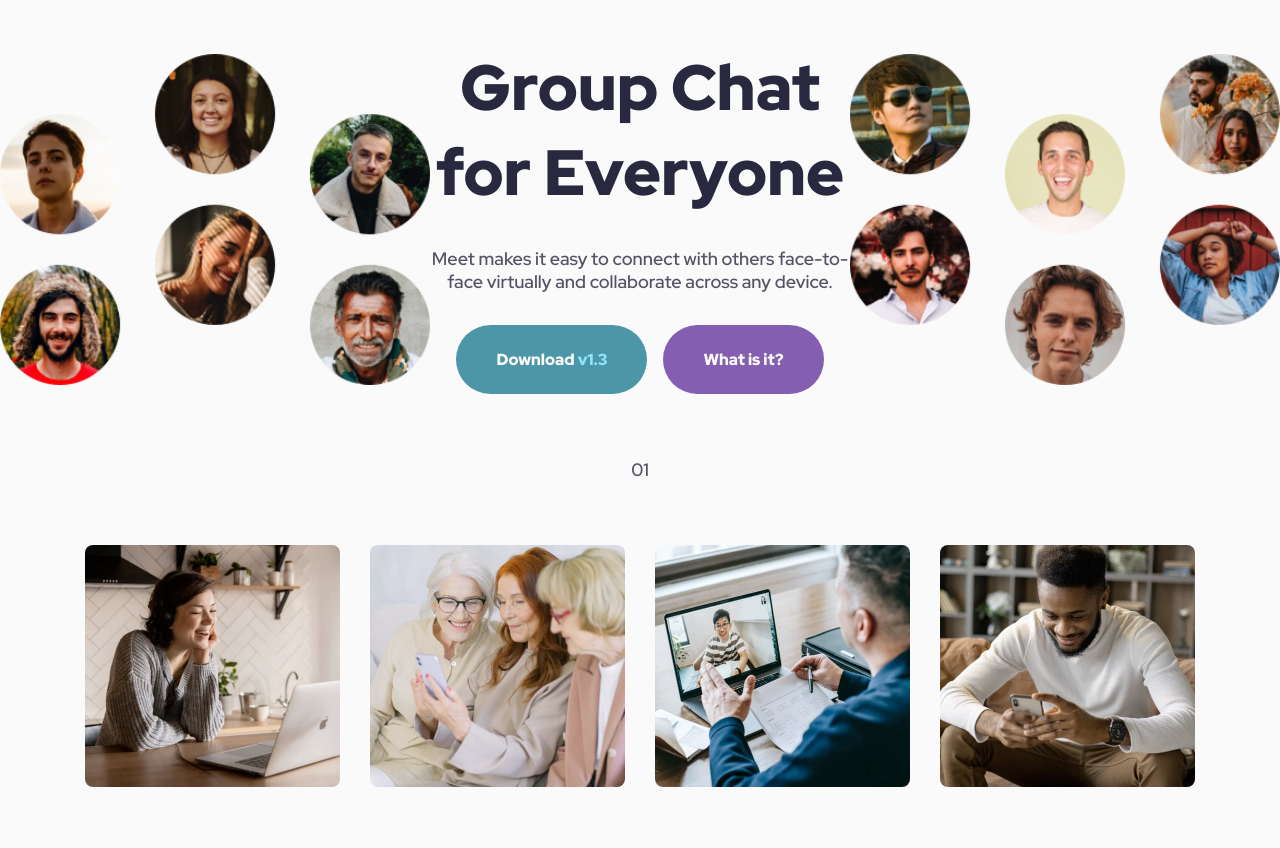
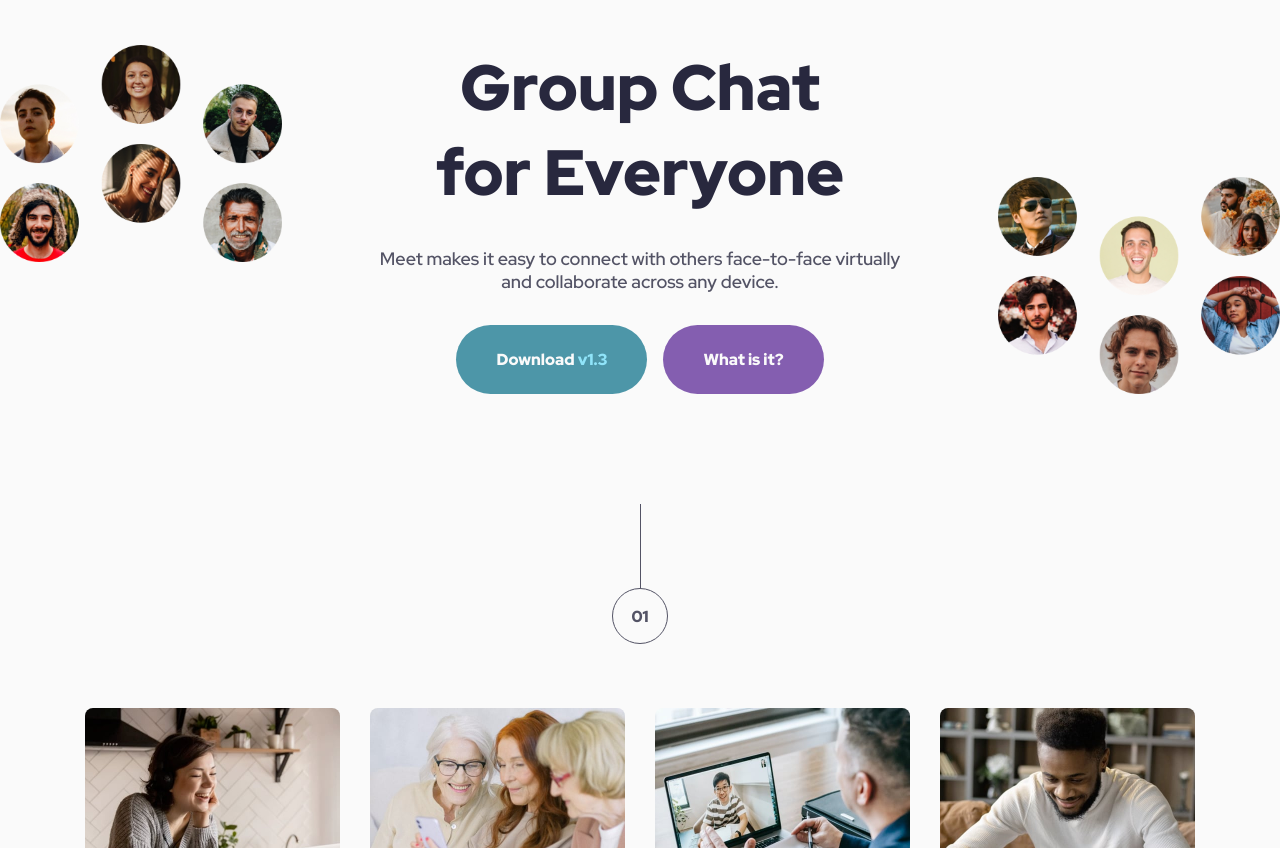
Before and after one commit to DarkstarXDD/meet-landing-page, a website built with Vite: page index.html in a window 1280 px wide. Shown: the part 79-927 px from the top of the page. Built offline with nearby package versions, Linux system fonts and the light colour scheme.

Commit message:
hero section & number elements

```diff
--- a/index.html
+++ b/index.html
@@ -46,7 +46,7 @@
     </header>
 
     <main class="main flex-column">
-      <section class="section hero-section flex-column">
+      <section class="section hero-section">
         <picture class="picture-left">
           <source
             media="(min-width: 80rem)"
@@ -91,7 +91,10 @@
       </section>
 
       <section class="section content-section content-section-one flex-column">
-        <div><p>01</p></div>
+        <div class="flex-column">
+          <div class="number-line"></div>
+          <p class="number flex-column">01</p>
+        </div>
         <div class="image-grid">
           <img
             class="image-item"
@@ -128,7 +131,10 @@
       </section>
 
       <section class="section content-section content-section-two flex-column">
-        <div><p>02</p></div>
+        <div class="flex-column">
+          <div class="number-line"></div>
+          <p class="number">02</p>
+        </div>
         <div class="content-wrapper-two flex-column">
           <h2 class="content-title content-title-two">
             Experience more together
--- a/styles.css
+++ b/styles.css
@@ -106,6 +106,8 @@ body {
 }
 
 .main {
+  width: 100%;
+  max-width: 92.75rem;
   gap: 4rem;
 }
 
@@ -119,11 +121,13 @@ body {
 }
 
 .hero-section {
+  display: grid;
+  place-items: center;
   gap: 3rem;
 }
 
 .hero-content {
-  max-width: 450px;
+  max-width: 28rem;
   gap: 1.5rem;
 }
 
@@ -175,6 +179,20 @@ body {
 
 .content-section-one {
   gap: 4rem;
+}
+
+.number-line {
+  height: 5.25rem;
+  border-left: 0.0625rem solid var(--clr-primary-body);
+}
+
+.number {
+  width: 3.5rem;
+  height: 3.5rem;
+  font-size: var(--fs-secondary-body);
+  font-weight: var(--fw-black);
+  border: 0.0625rem solid var(--clr-primary-body);
+  border-radius: 100%;
 }
 
 .image-grid {
@@ -245,6 +263,10 @@ body {
     --fs-900: 3rem;
   }
 
+  .main {
+    gap: 5rem;
+  }
+
   .hero-section {
     gap: 4.5rem;
   }
@@ -253,9 +275,14 @@ body {
     flex-direction: row;
   }
 
+  .content-section-one {
+    gap: 3rem;
+  }
+
   .image-grid {
     grid-template-columns: repeat(4, 1fr);
     gap: 0.75rem;
+    margin-top: 1rem;
   }
 
   .content-wrapper-one {
@@ -282,14 +309,26 @@ body {
     --fs-900: 4rem;
   }
 
+  .main {
+    gap: 4.5rem;
+  }
+
   .hero-section {
-    flex-direction: row;
-    gap: 0;
+    grid-template-columns: minmax(0rem, 24rem) 33.75rem minmax(0rem, 24rem);
+    gap: 5.5rem;
     padding: 0;
   }
 
+  .picture-left {
+    align-self: flex-start;
+  }
+
+  .picture-right {
+    align-self: flex-end;
+  }
+
   .hero-content {
-    max-width: 33.75rem;
+    max-width: none;
     gap: 2rem;
   }
 
@@ -303,6 +342,10 @@ body {
 
   .picture-right {
     display: block;
+  }
+
+  .content-section-one {
+    margin-top: 2.375rem;
   }
 
   .image-grid {
```
